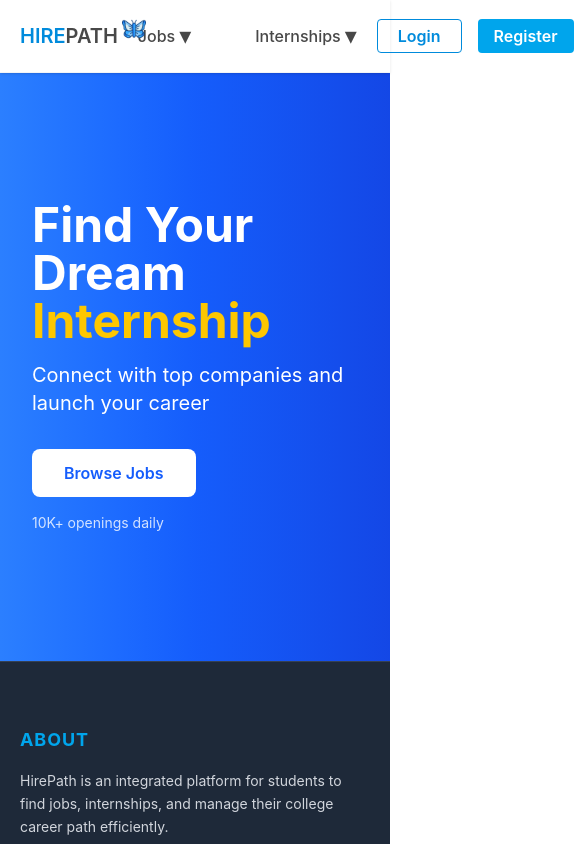
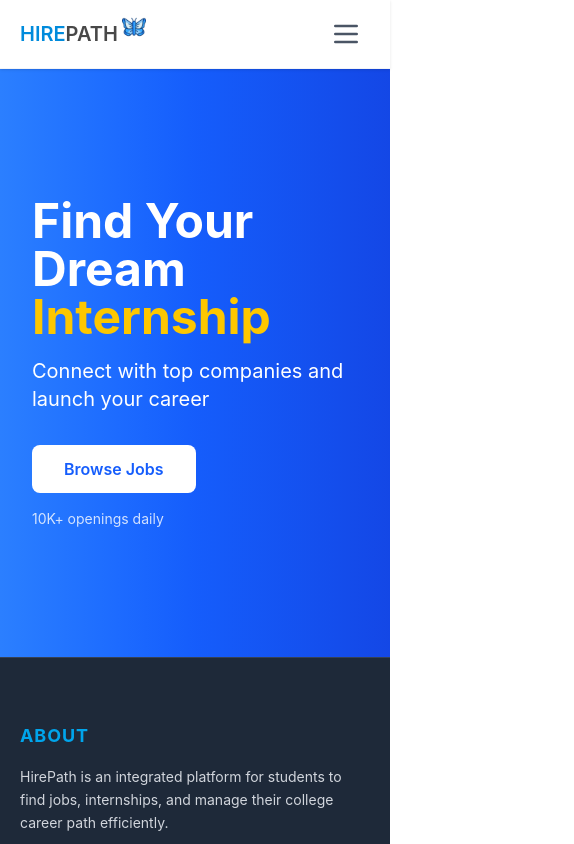
Before and after one commit to akramguroo-dev/hirepath, a React (Vite) app in the folder client/: page / in a window 390 px wide. Shown: the top 844 px of the page, 574 px wide, since content can reach past the window. Built offline with nearby package versions, Linux system fonts and the light colour scheme.

Commit message:
feat: add mobile hamburger menu #22

```diff
--- a/client/src/components/Navbar.jsx
+++ b/client/src/components/Navbar.jsx
@@ -1,12 +1,15 @@
+import { useState } from "react";
 import { Link } from "react-router-dom";
 
 export default function Navbar() {
+  const [isOpen, setIsOpen] = useState(false);
   const token = localStorage.getItem("token");
   const role = localStorage.getItem("role");
 
   return (
-    <nav className="flex items-center justify-between bg-white text-black px-5 border-b border-gray-100 sticky top-0 z-50 shadow-sm">
-      <div className="font-semibold text-xl">
+    <nav className="bg-white text-black border-b border-gray-100 sticky top-0 z-50 shadow-sm">
+      <div className="flex items-center justify-between px-5">
+        <div className="font-semibold text-xl py-5">
           <Link to="/" className="inline-block">
             <span className="text-[#008BDC]">HIRE</span>
             <span className="text-[#484848] relative">
@@ -19,7 +22,7 @@ export default function Navbar() {
             </span>
           </Link>
         </div>
-      <div className="flex gap-6">
+        <div className="hidden md:flex gap-6">
           <Link
             to="/jobs"
             className="flex items-center gap-1 text-[#484848] font-medium hover:bg-blue-50 hover:text-[#008BDC] transition p-5"
@@ -49,7 +52,7 @@ export default function Navbar() {
             </Link>
           )}
         </div>
-      <div className="flex gap-4">
+        <div className="hidden md:flex gap-4">
           {!token && (
             <Link
               to="/login"
@@ -79,6 +82,55 @@ export default function Navbar() {
             </button>
           )}
         </div>
+        <div className="md:hidden flex items-center">
+          <button
+            onClick={() => setIsOpen(!isOpen)}
+            className="text-gray-600 p-2 focus:outline-none"
+          >
+            <svg className="h-8 w-8" fill="none" viewBox="0 0 24 24" stroke="currentColor">
+              {isOpen ? (
+                <path strokeLinecap="round" strokeLinejoin="round" strokeWidth={2} d="M6 18L18 6M6 6l12 12" />
+              ) : (
+                <path strokeLinecap="round" strokeLinejoin="round" strokeWidth={2} d="M4 6h16M4 12h16M4 18h16" />
+              )}
+            </svg>
+          </button>
+        </div>
+      </div>
+      {isOpen && (
+        <div className="md:hidden bg-white border-t border-gray-100 flex flex-col pb-4">
+          <Link to="/jobs" className="p-4 border-b border-gray-50 text-[#484848]" onClick={() => setIsOpen(false)}>Jobs</Link>
+          <Link to="/internships" className="p-4 border-b border-gray-50 text-[#484848]" onClick={() => setIsOpen(false)}>Internships</Link>
+
+          {token && role === "student" && (
+            <Link to="/profile" className="p-4 border-b border-gray-50 text-[#484848]" onClick={() => setIsOpen(false)}>Profile</Link>
+          )}
+          {token && role === "employer" && (
+            <Link to="/employer-dashboard" className="p-4 border-b border-gray-50 font-bold text-[#484848]" onClick={() => setIsOpen(false)}>Employer</Link>
+          )}
+
+          <div className="p-4 flex flex-col gap-3">
+            {!token && (
+              <>
+                <Link to="/login" className="w-full py-3 text-center text-[#008BDC] border border-[#008BDC] rounded font-semibold" onClick={() => setIsOpen(false)}>Login</Link>
+                <Link to="/register" className="w-full py-3 text-center bg-[#00A5EC] text-white rounded font-semibold" onClick={() => setIsOpen(false)}>Register</Link>
+              </>
+            )}
+            {token && (
+              <button
+                onClick={() => {
+                  localStorage.removeItem("token");
+                  localStorage.removeItem("role");
+                  window.location.href = "/";
+                }}
+                className="w-full py-3 text-[#008BDC] border border-[#008BDC] rounded font-semibold text-center"
+              >
+                Logout
+              </button>
+            )}
+          </div>
+        </div>
+      )}
     </nav>
   );
 }
```
Lines whose indentation alone changed are shown as unchanged.
